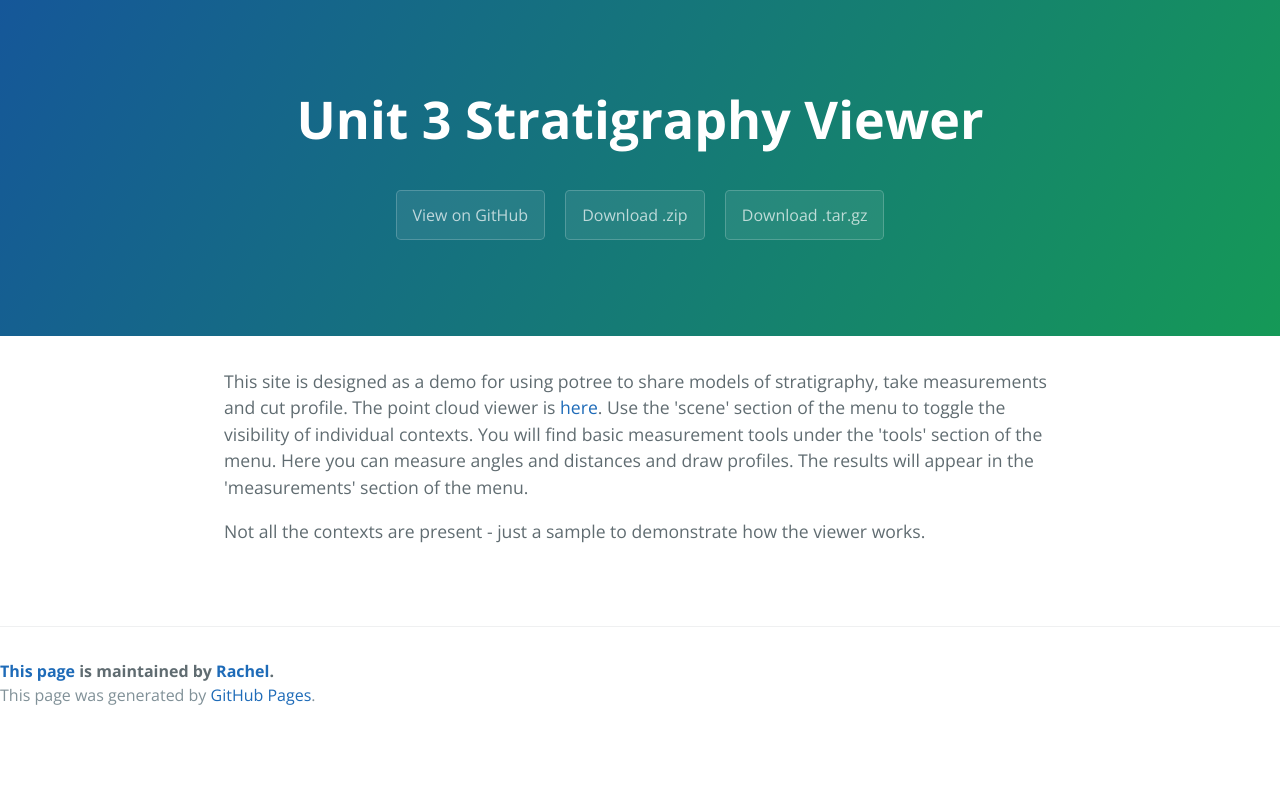
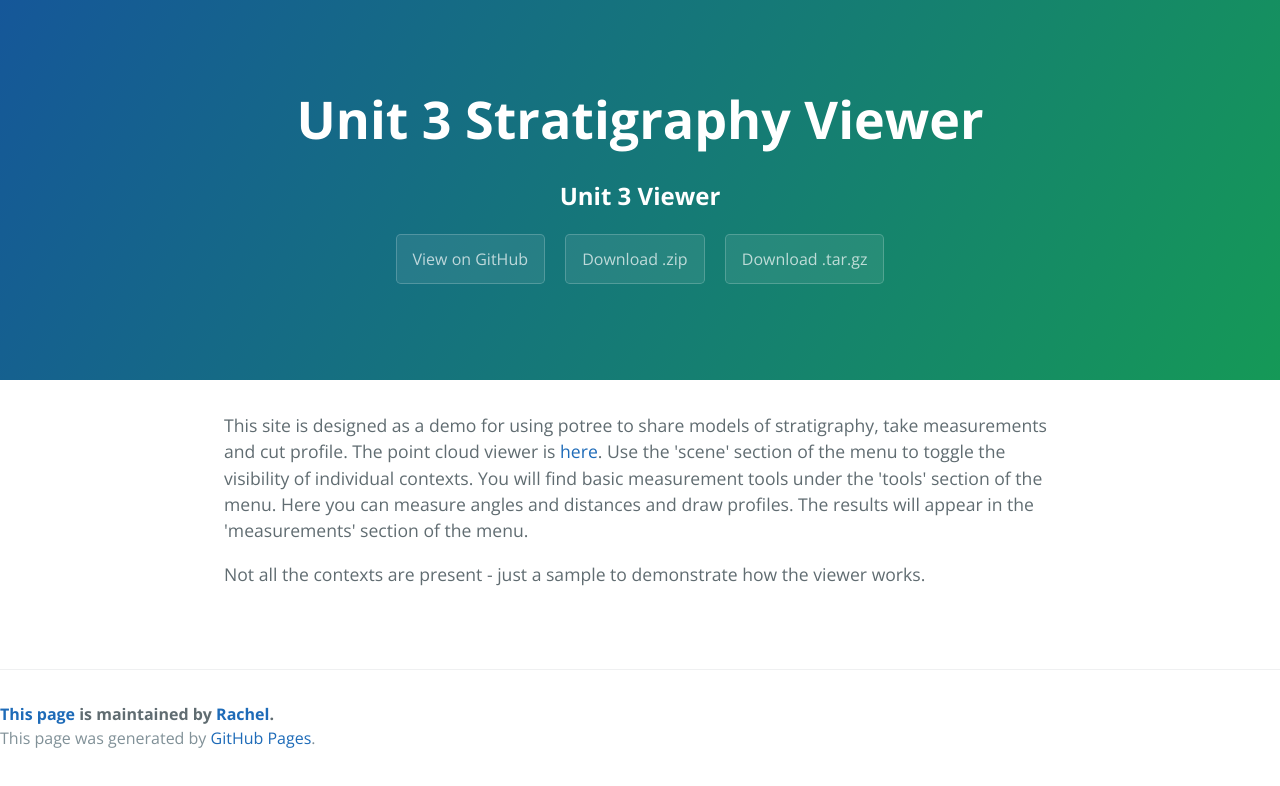
Before and after one commit to ropitz/kambe, a plain HTML site: page index.html in a window 1280 px wide. Drawn offline with nearby package versions, Linux system fonts and the light colour scheme.

Commit message:
Update index.html

```diff
--- a/index.html
+++ b/index.html
@@ -12,7 +12,7 @@
   <body>
     <section class="page-header">
       <h1 class="project-name">Unit 3 Stratigraphy Viewer</h1>
-      <h2 class="project-tagline"></h2>
+      <h2>Unit 3 Viewer</h2>
       <a href="https://github.com/ropitz/kambe" class="btn">View on GitHub</a>
       <a href="https://github.com/ropitz/kambe/zipball/master" class="btn">Download .zip</a>
       <a href="https://github.com/ropitz/kambe/tarball/master" class="btn">Download .tar.gz</a>
```
